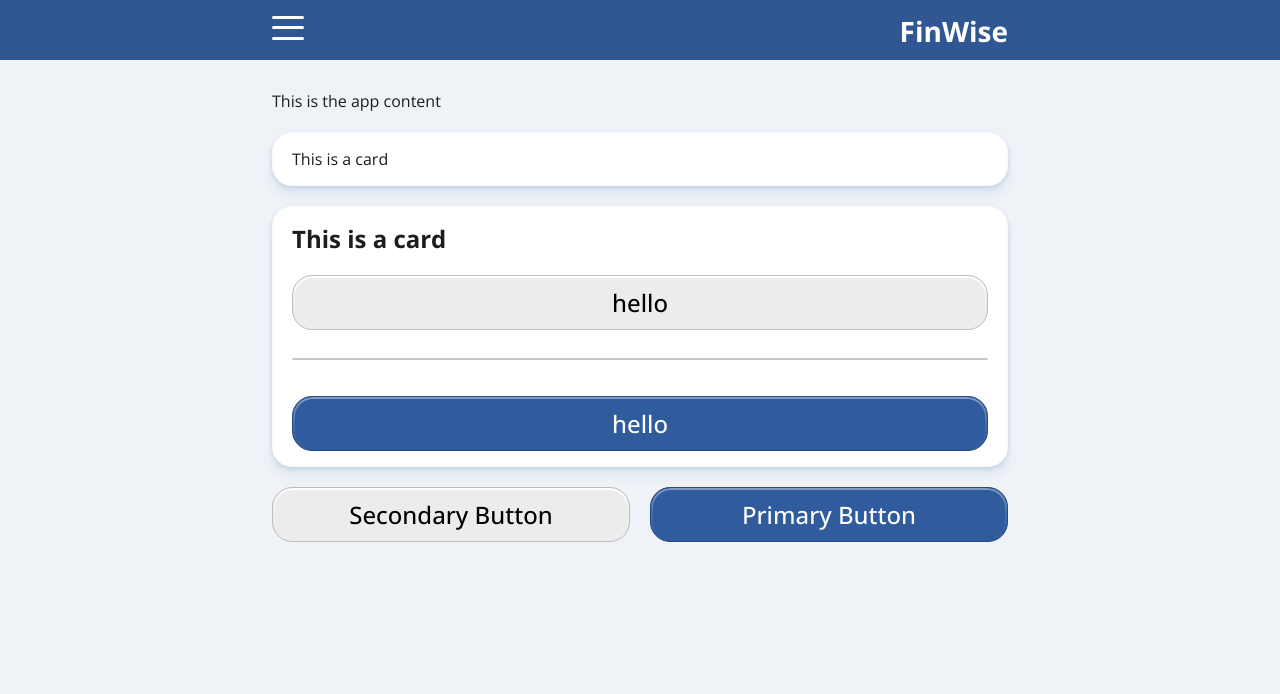
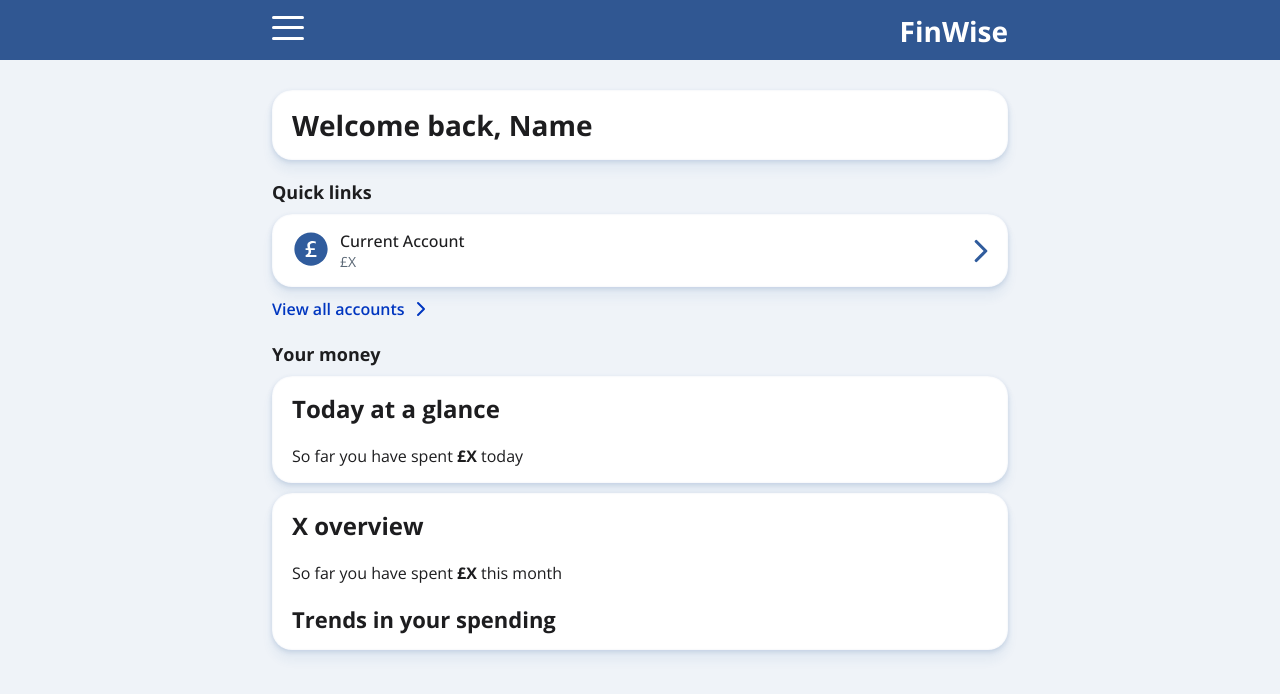
Before and after one commit to FinnieRyan/IP3-Banking-App-project, a React (Create React App) app in the folder frontend/: page / in a window 1280 px wide. Shown: the top 694 px of the page. Built offline with nearby package versions, Linux system fonts and the light colour scheme.

Commit message:
UI: home page

```diff
--- a/frontend/src/App.js
+++ b/frontend/src/App.js
@@ -5,15 +5,11 @@ import { ThemeProvider } from 'styled-components';
 import { GlobalStyles } from './styles/GlobalStyles';
 import { theme } from './styles/Theme';
 
+// PAGES
+import { Home } from './pages/Home/Home';
+
 // COMPONENTS
-import { PageLayout } from './components/PageLayout/PageLayout';
-import { Text } from './components/Text/Text';
-import { Card } from './components/Card/Card';
-import { Heading } from './components/Heading/Heading';
-import { Button } from './components/Button/Button';
-import { ButtonPattern } from './components/ButtonPattern/ButtonPattern';
 import { NavBar } from './components/NavBar/NavBar';
-import { HR } from './components/HR/HR';
 
 export const App = () => {
   return (
@@ -21,19 +17,9 @@ export const App = () => {
       <GlobalStyles />
       <Router>
         <NavBar />
-        <Routes></Routes>
-        {/* to be removed */}
-        <PageLayout>
-          <Text>This is the app content</Text>
-          <Card>This is a card</Card>
-          <Card>
-            <Heading size={2}>This is a card</Heading>
-            <Button type="secondary">hello</Button>
-            <HR />
-            <Button>hello</Button>
-          </Card>
-          <ButtonPattern />
-        </PageLayout>
+        <Routes>
+          <Route path="/" element={<Home />} />
+        </Routes>
       </Router>
     </ThemeProvider>
   );
--- /dev/null
+++ b/frontend/src/pages/Home/Home.js
@@ -0,0 +1,46 @@
+import React from 'react';
+import { PageLayout } from '../../components/PageLayout/PageLayout';
+import { GroupContent } from '../../components/ContentLayout/GroupContent';
+import { Card } from '../../components/Card/Card';
+import { Heading } from '../../components/Heading/Heading';
+import { Text } from '../../components/Text/Text';
+import { Link } from '../../components/Link/Link';
+import { ActionCard } from '../../components/ActionCard/ActionCard';
+import { useNavigate } from 'react-router-dom';
+
+export const Home = () => {
+  const navigate = useNavigate();
+
+  const actionCardNavigate = () => {
+    navigate('/accounts/current');
+  };
+
+  return (
+    <PageLayout>
+      <Card>
+        <Heading>Welcome back, Name</Heading>
+      </Card>
+      <GroupContent>
+        <Heading size={5}>Quick links</Heading>
+        <ActionCard content="Current Account" subContent="£X" action={actionCardNavigate} />
+        <Link location="/accounts">View all accounts</Link>
+      </GroupContent>
+      <GroupContent>
+        <Heading size={5}>Your money</Heading>
+        <Card>
+          <Heading size={2}>Today at a glance</Heading>
+          <Text>
+            So far you have spent <strong>£X</strong> today
+          </Text>
+        </Card>
+        <Card>
+          <Heading size={2}>X overview</Heading>
+          <Text>
+            So far you have spent <strong>£X</strong> this month
+          </Text>
+          <Heading size={3}>Trends in your spending</Heading>
+        </Card>
+      </GroupContent>
+    </PageLayout>
+  );
+};
```
Also changed, not shown: frontend/src/pages/Home/Home.style.js (added, +8 -0 lines).
